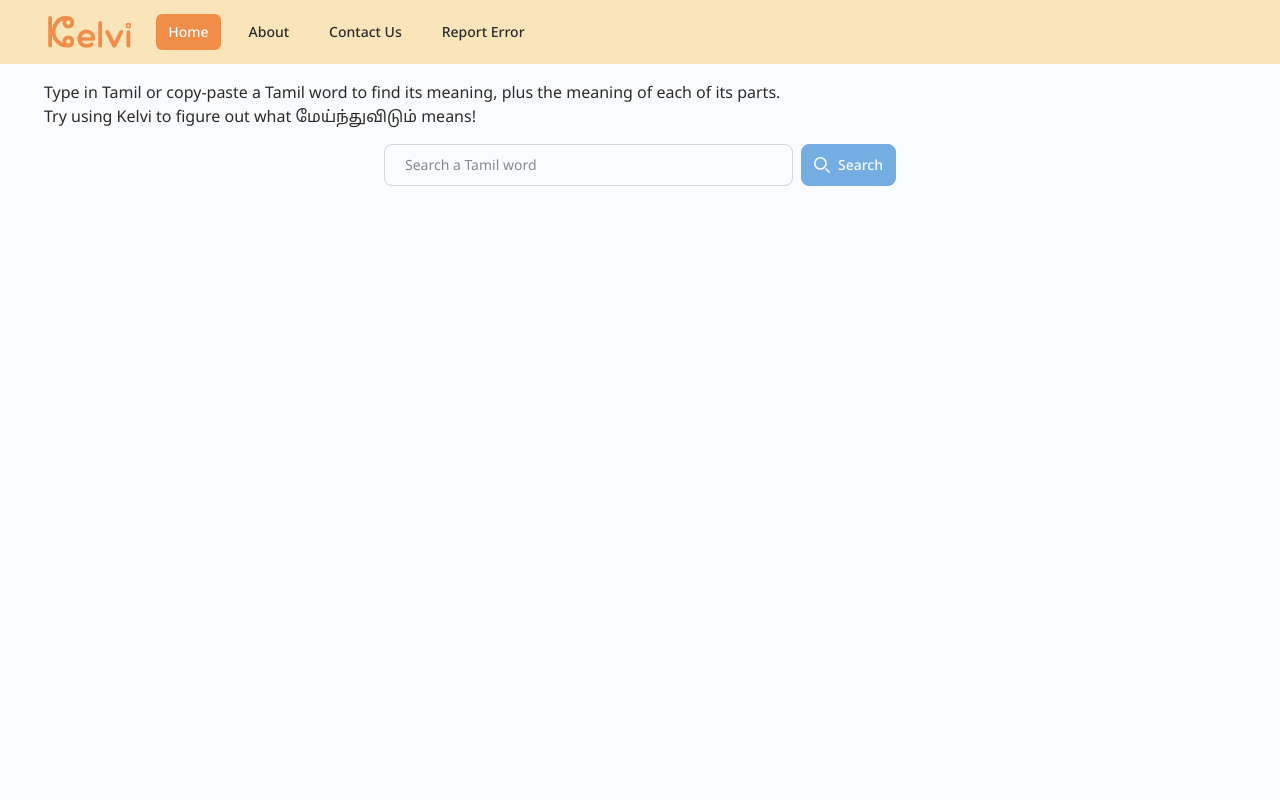
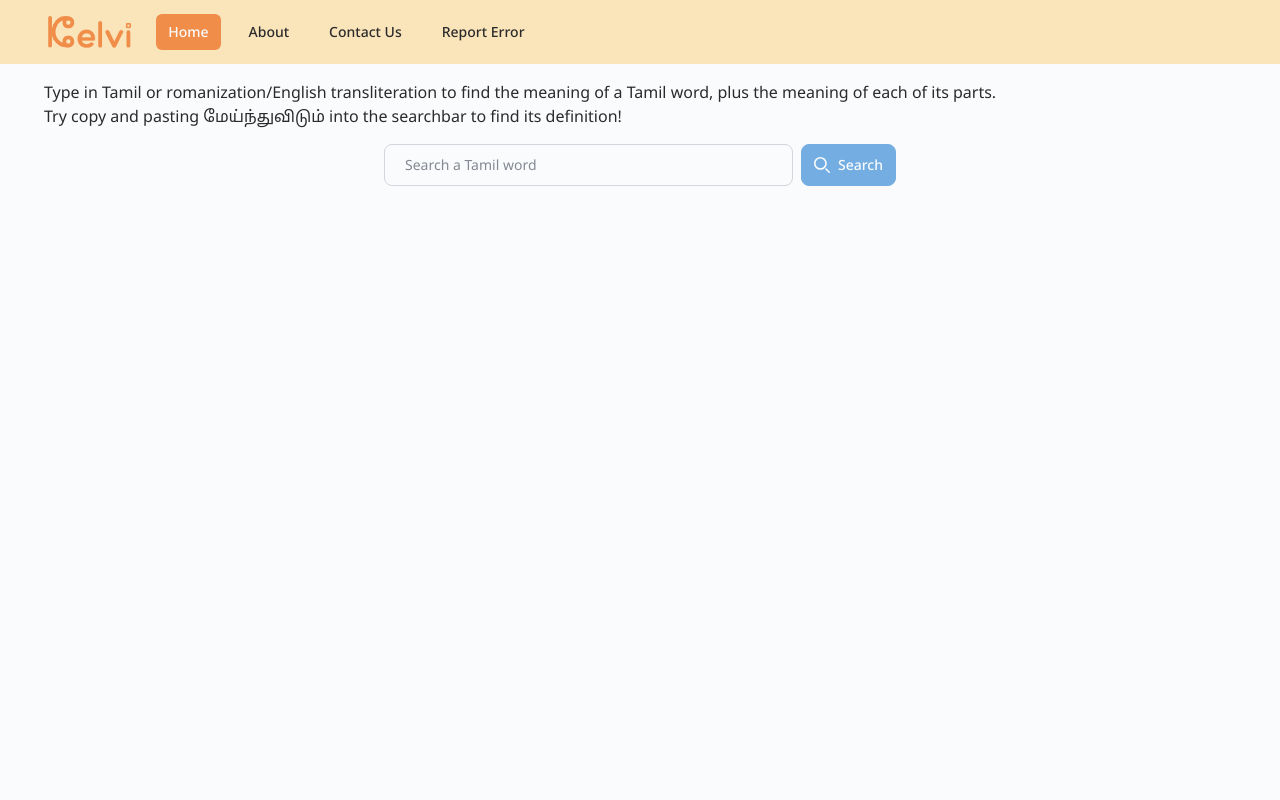
Before and after one commit to saltyseadawg/kelvi-frontend, a Next.js app: page / in a window 1280 px wide. Shown: the top 800 px of the page. Built offline with nearby package versions, Linux system fonts and the light colour scheme.

Commit message:
backend now allows romanization (#25)

```diff
--- a/src/app/page.tsx
+++ b/src/app/page.tsx
@@ -18,8 +18,8 @@ export default function Home() {
       <div className="header">
         <Navbar></Navbar>
         <div id="quick-start-info" className="pt-4 px-4 sm:px-11" style={{ display: (data.user_input === '' ? 'block' : 'none') }}>
-          <p>Type in Tamil or copy-paste a Tamil word to find its meaning, plus the meaning of each of its parts.</p>
-          <p>Try using Kelvi to figure out what மேய்ந்துவிடும் means!</p>
+          <p>Type in Tamil or romanization/English transliteration to find the meaning of a Tamil word, plus the meaning of each of its parts.</p>
+          <p>Try copy and pasting மேய்ந்துவிடும் into the searchbar to find its definition!</p>
         </div>
         <div className="pt-4 px-4"><Searchbar action={setData}></Searchbar></div>
       </div>
--- a/src/app/pages/WordPage/WordPage.tsx
+++ b/src/app/pages/WordPage/WordPage.tsx
@@ -9,8 +9,8 @@ export default function WordPage({ data }) {
 
   }
   else {
-    const input_roman = data.romanization
-      ? `(${data.romanization})`
+    const input_roman = data.processed_input?.romanization
+      ? `(${data.processed_input.romanization})`
       : "";
 
     const root_roman = data.root?.romanization
@@ -18,7 +18,7 @@ export default function WordPage({ data }) {
       : "";
     return (
       <div>
-        <h1 className="pt-2 text-xl text-default-black font-sans-tamil">{data.user_input}</h1>
+        <h1 className="pt-2 text-xl text-default-black font-sans-tamil">{data.processed_input.tamil}</h1>
         <h1 className="pb-4 text-xl text-default-black font-sans">{input_roman}</h1>
         <hr></hr>
         <Romanization data={data} />
```
